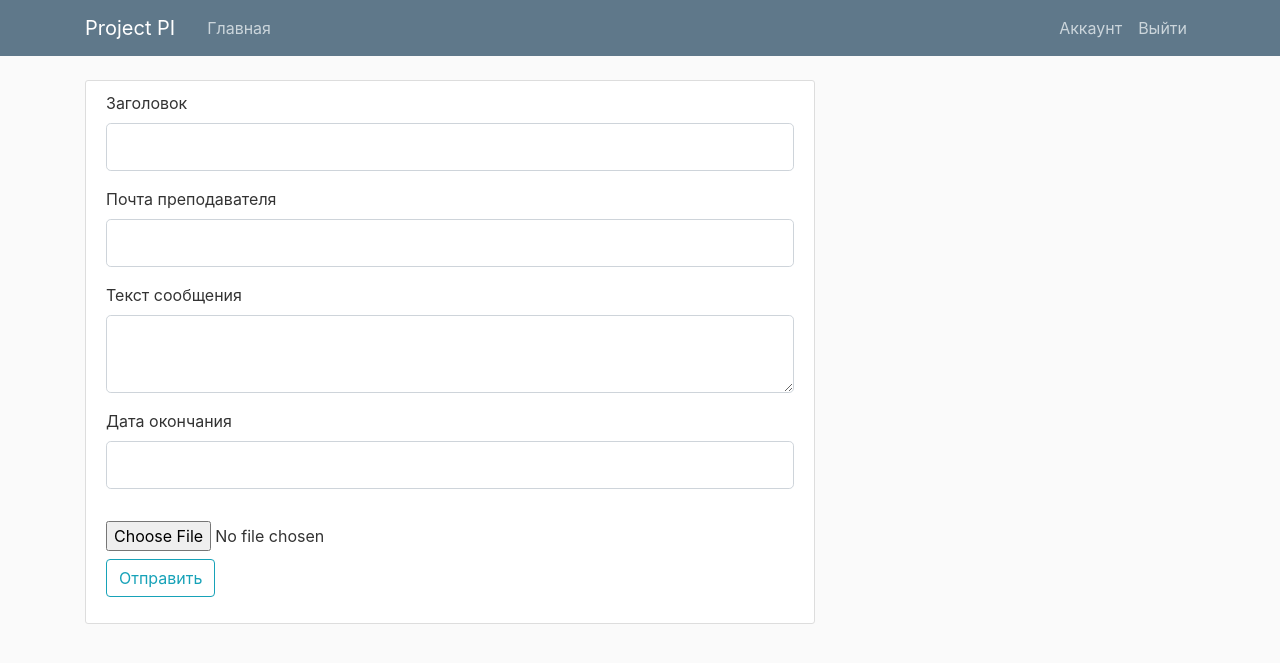
After one commit to ycb1xkenobi/summer_internship, a Flask app: page /student/upload/1 in a window 1280 px wide. The commit adds this page. Shown: the top 663 px of the page. Run offline with Flask 2, Linux system fonts and the light colour scheme; the visitor is signed in with stand-in values (Sample User, id 1); some libraries are stand-ins or nearby versions.

Commit message:
Update
Загрузка файлов

```diff
--- a/app.py
+++ b/app.py
@@ -5,7 +5,7 @@ from flask_login import LoginManager, login_user, login_required, logout_user, U
 from flask_sqlalchemy import SQLAlchemy
 from flask_wtf import FlaskForm
 from flask_wtf.file import FileField
-from wtforms import PasswordField, StringField, BooleanField, SubmitField, form
+from wtforms import PasswordField, StringField, BooleanField, SubmitField, TextAreaField
 from wtforms.validators import ValidationError
 from werkzeug.exceptions import RequestEntityTooLarge
 
@@ -19,7 +19,7 @@ app.config['SQLALCHEMY_DATABASE_URI'] = 'sqlite:///users.db'
 app.config['SQLALCHEMY_TRACK_MODIFICATIONS'] = False
 app.config['ROLES'] = ['Студент', 'Преподаватель', 'Админ']
 app.config['ALLOWED_EXTENSIONS'] = ['zip', 'rar', 'jpg', 'jpeg' 'png', 'txt']
-app.config['MAX_CONTENT_LENGTH'] = 1 * 1024 * 1024  # 1MB
+app.config['MAX_CONTENT_LENGTH'] = 1 * 1024 * 1024  # 1МБ
 
 db = SQLAlchemy(app)
 manager = LoginManager(app)
@@ -52,11 +52,21 @@ class Tasks(db.Model):
 
 
 # status 0 - выполненые 1 - бессрочные 2 - срочные 3 - закрепленные
+
+
 class LoginForm(FlaskForm):
     email = StringField('Электронная почта')
     password = PasswordField('Пароль')
     remember = BooleanField('Запомнить')
     submit = SubmitField('Войти')
+
+
+class AddTask(FlaskForm):
+    touser_field = StringField('Почта преподавателя')
+    text_field = TextAreaField('Текст сообщения')
+    date_field = StringField('Дата окончания')
+    header_field = StringField('Заголовок')
+    submit = SubmitField('Отправить')
 
 
 class UpdateAccountForm(FlaskForm):
@@ -79,13 +89,6 @@ class RegisterPage(BaseView):
     @expose('/')
     def any_page(self):
         return render_template('register.html')
-
-
-class LoginForm(FlaskForm):
-    email = StringField('Электронная почта')
-    password = PasswordField('Пароль')
-    remember = BooleanField('Запомнить')
-    submit = SubmitField('Войти')
 
 
 @app.route('/')
@@ -157,31 +160,56 @@ def student():
     return render_template("student.html")
 
 
-@app.route('/student/upload', methods=['GET', 'POST'])
+@app.route('/student/upload',  methods=['GET', 'POST'])
 @login_required
-def uploadtask():
-    if request.method == 'POST':
-        try:
-            file = request.files['file']
+def check_status():
+    return render_template('uploadtask.html')
 
+
+@app.route('/student/upload/<status>', methods=['GET', 'POST'])
+@login_required
+def uploadtask(status):
+    form = AddTask()
+    if form.validate_on_submit():
+        file = request.files['file']
+        if file:
             filetype = file.filename.split('.')
             filetype = filetype[1]
-            if filetype in app.config['ALLOWED_EXTENSIONS']:
-                if current_user.name == '-' or current_user.surname == '-' or current_user.group == '-' or current_user.yearadmission == '-':
-                    flash('Измените профиль, добавьте информацию о себе', 'danger')
+        else:
+            filetype = 'txt'
+        text = form.text_field.data
+        header = form.header_field.data
+        date = form.date_field.data
+        touser = form.touser_field.data
+        try:
+            user = Users.query.filter_by(email=touser).first()
+            if user:
+                if user.role == 'Преподаватель':
+                    if text and header and date and touser:
+                        if filetype in app.config['ALLOWED_EXTENSIONS']:
+                            if current_user.name == '-' or current_user.surname == '-' or current_user.group == '-' or current_user.yearadmission == '-':
+                                flash('Измените профиль, добавьте информацию о себе', 'danger')
+                            else:
+                                upload = Tasks(filename=file.filename, data=file.read(), mark='-', status=status,
+                                               date=date,
+                                               text=text,
+                                               answer='-', fromuser=current_user.name + ' ' + current_user.surname,
+                                               touser=touser,
+                                               header=header)
+                                db.session.add(upload)
+                                db.session.commit()
+                                flash(f'Добавлено')
+                        else:
+                            flash('Неверный формат файла', 'danger')
+                    else:
+                        flash('Заполните все поля', 'danger')
                 else:
-                    upload = Tasks(filename=file.filename, data=file.read(), mark='-', status='1', date='-', text='-',
-                                   answer='-', fromuser=current_user.name + ' ' + current_user.surname, touser='-',
-                                   header='-')
-                    db.session.add(upload)
-                    db.session.commit()
-                flash(f'Добавлено: {file.filename}')
+                    flash('Этот пользователь не преподаватель', 'danger')
             else:
-                flash('Неверный формат файла', 'danger')
+                flash('Такого пользователя не существует', 'danger')
         except RequestEntityTooLarge:
-            flash('Файл слишком большой', 'danger')
-
-    return render_template('uploadtask.html')
+            flash('Размер файла слишком большой', 'danger')
+    return render_template('addtask.html', form=form)
 
 
 @app.route('/teacher/<id>', methods=['GET', 'POST'])
@@ -201,8 +229,6 @@ def logout():
 
 @app.route("/login", methods=['GET', 'POST'])
 def login():
-    email = request.form.get('email')
-    password = request.form.get('password')
     form = LoginForm()
 
     if form.validate_on_submit():
--- /dev/null
+++ b/templates/addtask.html
@@ -0,0 +1,32 @@
+{% extends "base.html" %}
+{% block content %}
+        <div class="content-section">
+        <form method="POST" enctype="multipart/form-data">
+            {{ form.hidden_tag() }}
+            <fieldset class="form-group">
+            <div class="form-group">
+                    {{ form.header_field.label(class="form-control-label") }}
+                        {{ form.header_field(class="form-control form-control-lg") }}
+                </div>
+            <div class="form-group">
+                    {{ form.touser_field.label(class="form-control-label") }}
+                        {{ form.touser_field(class="form-control form-control-lg") }}
+                </div>
+            <div class="form-group">
+                    {{ form.text_field.label(class="form-control-label") }}
+                        {{ form.text_field(class="form-control form-control-lg") }}
+                </div>
+            <div class="form-group">
+                    {{ form.date_field.label(class="form-control-label") }}
+                        {{ form.date_field(class="form-control form-control-lg") }}
+                </div>
+                </fieldset>
+            <div class = "center">
+                <input type="file" name="file">
+                </div>
+            <h1></h1>
+                <div class="form-group">
+                    {{ form.submit(class="btn btn-outline-info") }}
+                </div>
+</div>
+{% endblock content %}
--- a/templates/uploadtask.html
+++ b/templates/uploadtask.html
@@ -4,9 +4,8 @@
   <div class = "center">
       {% if current_user.is_authenticated %}
         {% if current_user.role == 'Студент' %}
-            <form method="POST" enctype="multipart/form-data">
-            <input type="file" name="file"
-            <td><input type="submit" value="Submit"></td>
+            <a href="/student/upload/1"><input type="submit" value="Задать бессрочное задание"></a>
+            <a href="/student/upload/2"><input type="submit" value="Задать задание со сроком"></a>
                 {% else %}
                     <meta http-equiv="refresh" content="0;URL=/">
                 {% endif %}
```
